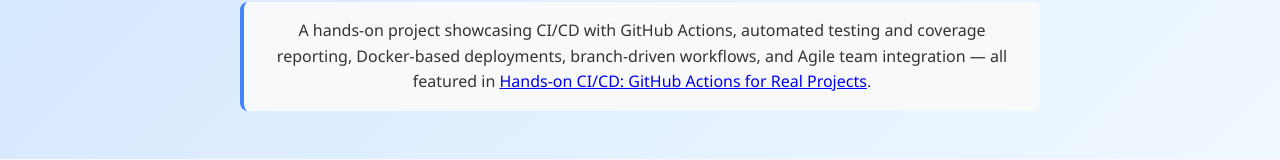
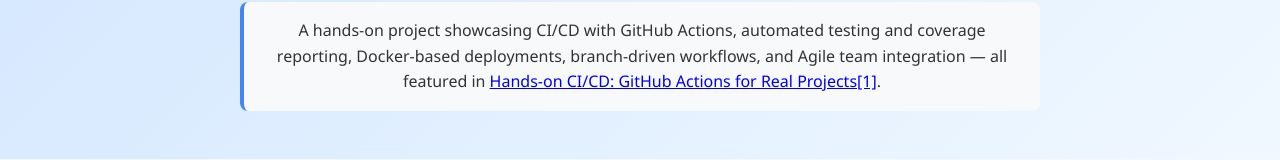
Before and after one commit to doyinhubx/weather-runner, a website with bundled scripts: page public/index.html in a window 1280 px wide. Shown: the part 214-374 px from the top of the page. Built offline with nearby package versions, Linux system fonts and the light colour scheme.

```diff
--- a/public/index.html
+++ b/public/index.html
@@ -25,7 +25,7 @@
     <section class="hero">
       <h1>Welcome to WeatherX 🌤️</h1>
       <p class="project-description">
-        A hands-on project showcasing CI/CD with GitHub Actions, automated testing and coverage reporting, Docker-based deployments, branch-driven workflows, and Agile team integration — all featured in <a href="about.html">Hands-on CI/CD: GitHub Actions for Real Projects</a>.
+        A hands-on project showcasing CI/CD with GitHub Actions, automated testing and coverage reporting, Docker-based deployments, branch-driven workflows, and Agile team integration — all featured in <a href="about.html">Hands-on CI/CD: GitHub Actions for Real Projects[1]</a>.
       </p>
     </section>
 
```
Also changed, not shown: .github/workflows/simulated-argocd-gitops-image-updater-rollback.yaml.
